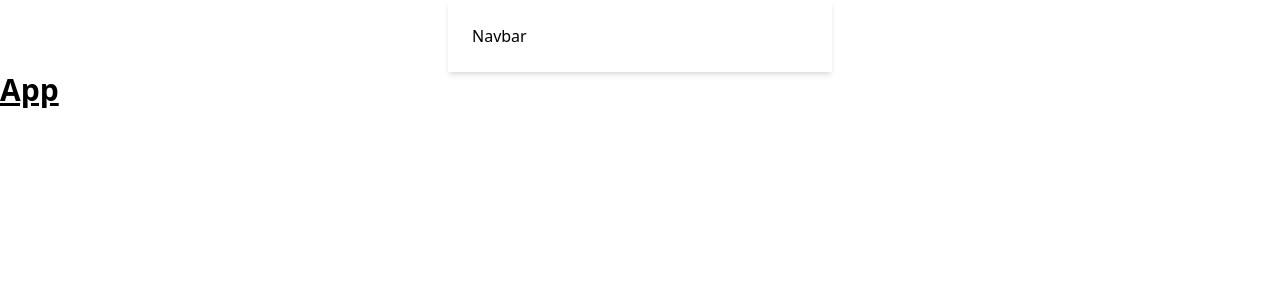
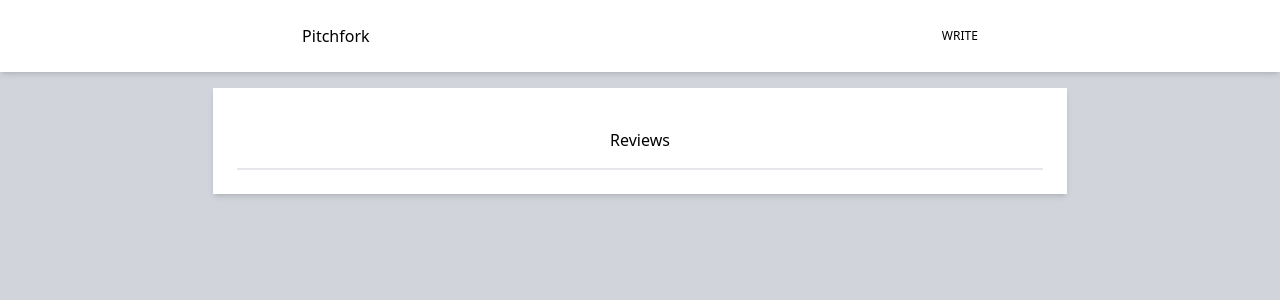
Before and after one commit to slowdivesun/music-blog, a React (Create React App) app in the folder client/: page / in a window 1280 px wide. Shown: the top 300 px of the page. Built offline with nearby package versions, Linux system fonts and the light colour scheme.

Commit message:
Added react router

```diff
--- a/client/package.json
+++ b/client/package.json
@@ -12,7 +12,7 @@
     "react-dom": "^17.0.2",
     "react-moment": "^1.1.1",
     "react-redux": "^7.2.6",
-    "react-router-dom": "^6.2.2",
+    "react-router-dom": "^4.3.1",
     "react-scripts": "5.0.0",
     "redux": "^4.1.2",
     "redux-devtools-extension": "^2.13.9",
--- a/client/src/App.js
+++ b/client/src/App.js
@@ -1,14 +1,24 @@
 import { Fragment } from "react";
+import { BrowserRouter as Router, Route, Switch } from "react-router-dom";
 import "./App.css";
+import Login from "./components/auth/Login";
 import Navbar from "./components/layout/Navbar";
+import Reviews from "./components/layout/Reviews";
 
 const App = () => {
   return (
-    <div className='App'>
-      <Fragment>
-        <Navbar />
-        <h1 className='text-3xl font-bold underline'>App</h1>
-      </Fragment>
+    <div className='App bg-gray-300 h-screen'>
+      <Router>
+        <Fragment>
+          <Navbar />
+          <Route exact path='/' component={Reviews} />
+          <section className='container'>
+            <Switch>
+              <Route exact path='/login' component={Login} />
+            </Switch>
+          </section>
+        </Fragment>
+      </Router>
     </div>
   );
 };
--- /dev/null
+++ b/client/src/components/auth/Login.js
@@ -0,0 +1,7 @@
+import React from "react";
+
+const Login = () => {
+  return <div>Login</div>;
+};
+
+export default Login;
--- a/client/src/components/layout/Navbar.js
+++ b/client/src/components/layout/Navbar.js
@@ -1,10 +1,14 @@
 import React from "react";
+import { Link } from "react-router-dom";
 
 const Navbar = () => {
   return (
     <div>
-      <div class='p-6 max-w-sm mx-auto bg-white shadow-md flex items-center space-x-4'>
-        Navbar
+      <div className='p-6 mx-auto bg-white shadow-md flex items-center space-x-4 w-full flex justify-around sticky'>
+        <div>Pitchfork</div>
+        <Link className='text-xs' to='/login'>
+          WRITE
+        </Link>
       </div>
     </div>
   );
--- /dev/null
+++ b/client/src/components/layout/Reviews.js
@@ -0,0 +1,15 @@
+import React from "react";
+
+const Reviews = () => {
+  return (
+    <div>
+      <div class='p-6 mx-auto mt-4 bg-white shadow-md flex items-center space-x-4 w-2/3 flex flex-col justify-around'>
+        <div className='border-b-2 border-b-solid p-4 w-full text-center'>
+          Reviews
+        </div>
+      </div>
+    </div>
+  );
+};
+
+export default Reviews;
```
Also changed, not shown: 1 other file (tests, documents, lock files or other folders).
